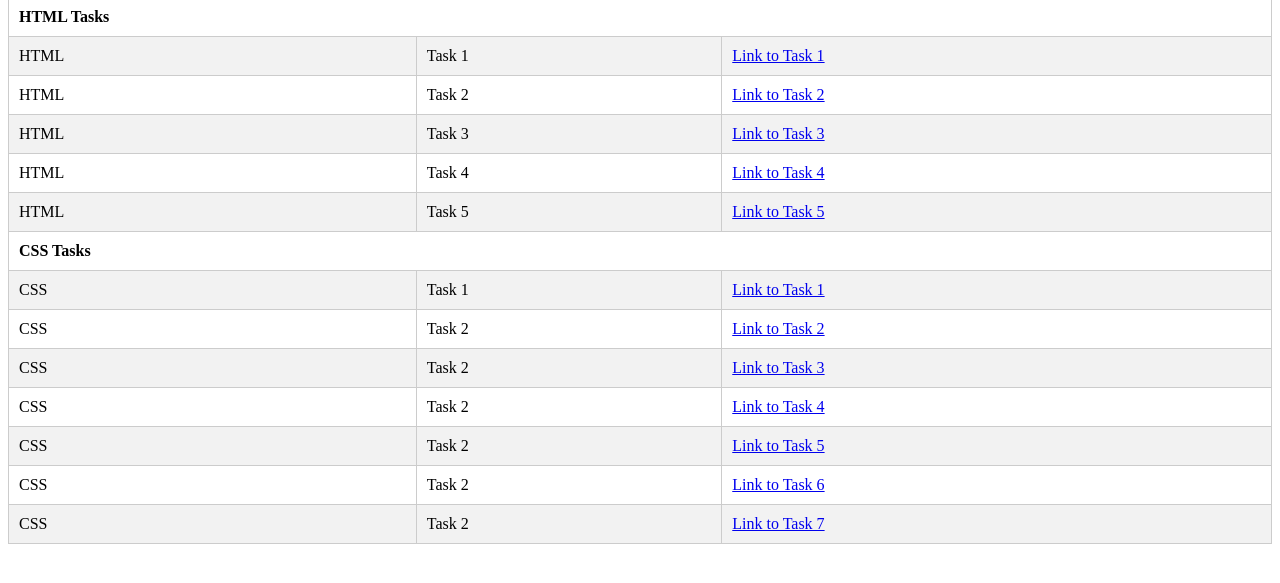
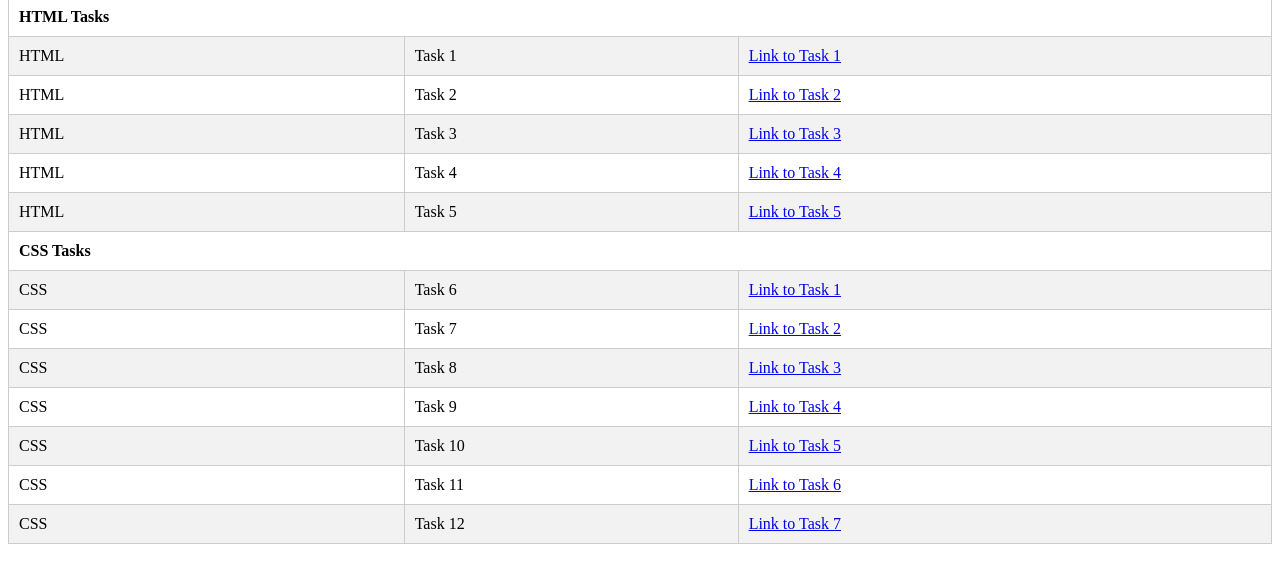
Before and after one commit to shubhi-tiwari/Full_Stack_Web_Development_Ethnus, a plain HTML site: page index.html in a window 1280 px wide. Shown: the part 109-692 px from the top of the page. Drawn offline with Linux system fonts and the light colour scheme.

Commit message:
Upload index
Fixed minor bugs

```diff
--- a/index.html
+++ b/index.html
@@ -80,37 +80,37 @@
           </tr>
           <tr>
             <td>CSS</td>
-            <td>Task 1</td>
+            <td>Task 6</td>
             <td><a href="Task 6.html">Link to Task 1</a></td>
           </tr>
           <tr>
             <td>CSS</td>
-            <td>Task 2</td>
+            <td>Task 7</td>
             <td><a href="Task 7.html">Link to Task 2</a></td>
           </tr>
           <tr>
             <td>CSS</td>
-            <td>Task 2</td>
+            <td>Task 8</td>
             <td><a href="Task 8.html">Link to Task 3</a></td>
           </tr>
           <tr>
             <td>CSS</td>
-            <td>Task 2</td>
+            <td>Task 9</td>
             <td><a href="Task 9.html">Link to Task 4</a></td>
           </tr>
           <tr>
             <td>CSS</td>
-            <td>Task 2</td>
+            <td>Task 10</td>
             <td><a href="Task 10.html">Link to Task 5</a></td>
           </tr>
           <tr>
             <td>CSS</td>
-            <td>Task 2</td>
+            <td>Task 11</td>
             <td><a href="Task 11.html">Link to Task 6</a></td>
           </tr>
           <tr>
             <td>CSS</td>
-            <td>Task 2</td>
+            <td>Task 12</td>
             <td><a href="Task 12.html">Link to Task 7</a></td>
           </tr>
         </tbody>
```
